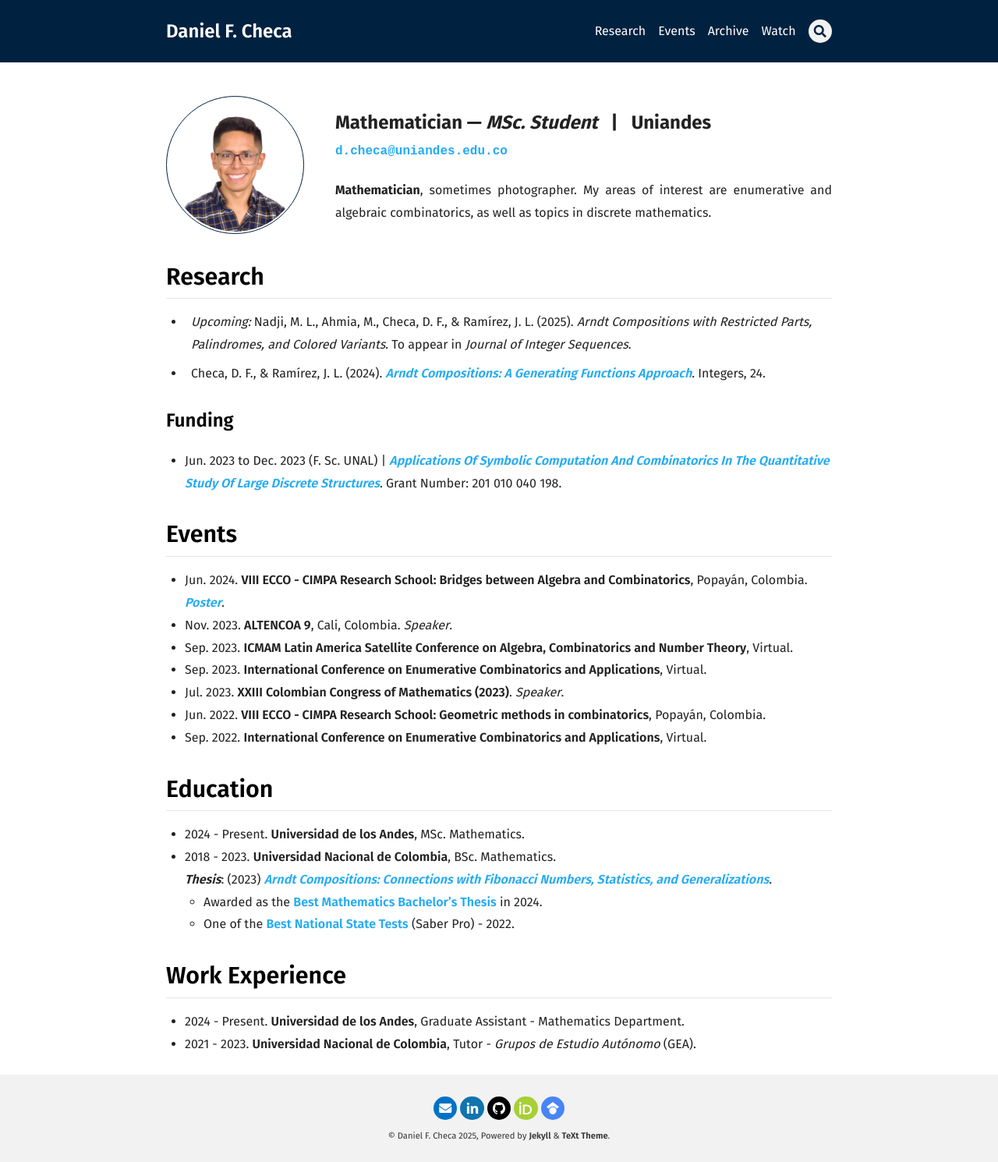
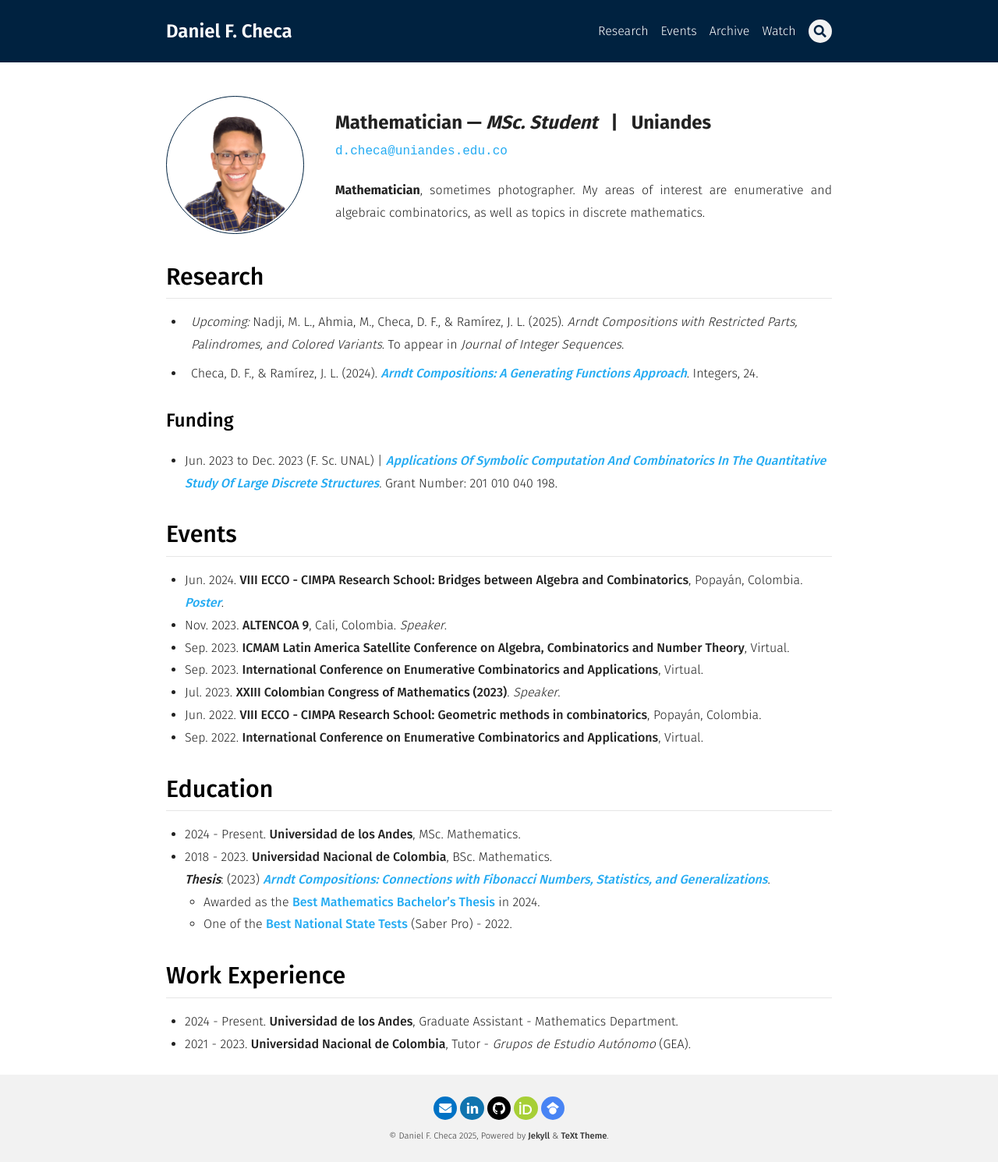
Before and after one commit to dfcheca/dfcheca.github.io, a Jekyll site: the page built from index.md, in a window 1280 px wide. Shown: the whole page at 78% size. Built offline with Jekyll 4.4.1, drawn with Linux system fonts in a browser that asks for light colours; nearby versions of some CDN libraries; some web fonts are replaced; a script that is not in the unit is left out.

Commit message:
Running tests on Fira300 weight font

```diff
--- a/_sass/common/_variables.scss
+++ b/_sass/common/_variables.scss
@@ -46,8 +46,8 @@
   font-size-h5-xs:        .85rem,
   font-size-h6-xs:        .85rem,
 
-  font-weight:            400,
-  font-weight-bold:       600,
+  font-weight:            300,
+  font-weight-bold:       500,
 
   line-height-xl:         2,
   line-height-lg:         1.8,
--- a/assets/css/main.scss
+++ b/assets/css/main.scss
@@ -6,6 +6,8 @@
 
 @import url('https://fonts.googleapis.com/css2?family=Fira+Sans:wght@300;400;500;600;700&display=swap');
 @import url('https://fonts.googleapis.com/css2?family=Fira+Code:wght@300;400;500;600;700&display=swap');
+@import url('https://fonts.googleapis.com/css2?family=Fira+Sans+Condensed:wght@300;400;500;600;700&display=swap');
+
 
 @import
 
```
Also changed, not shown: _posts/2022-11-24-hayman.md (+1 -1 lines).
